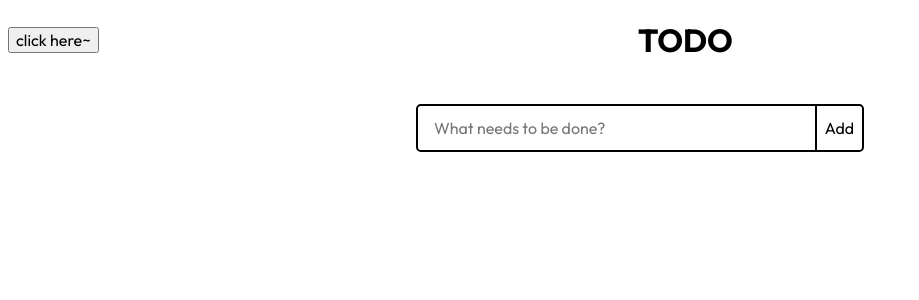
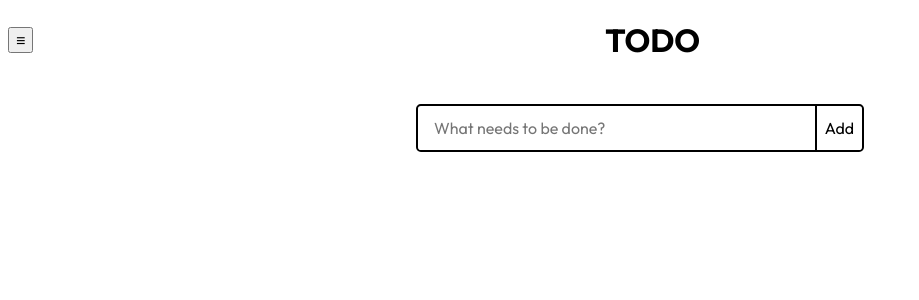
Before and after one commit to pr-citrate/todo, a React (Create React App) app: page / in a window 1280 px wide. Shown: the top 300 px of the page, without its empty margins (0-919 px from the left). Built offline with nearby package versions, Linux system fonts and the light colour scheme.

Commit message:
modified:   src/components/Toolbar.js

```diff
--- a/src/components/Toolbar.js
+++ b/src/components/Toolbar.js
@@ -2,11 +2,13 @@ import React from 'react';
 
 function Toolbar() {
   const handleCLick = () => {
-    alert('yes! just do it!!!!');
+    alert('hello');
+
   };
 
   return <div className='Toolbar'>
-    <button className='' onClick={handleCLick}> click here~ </button>
+    <button className='Toolbtn' onClick={handleCLick}> ≡ </button>
+
   </div>;
 }
 
```
